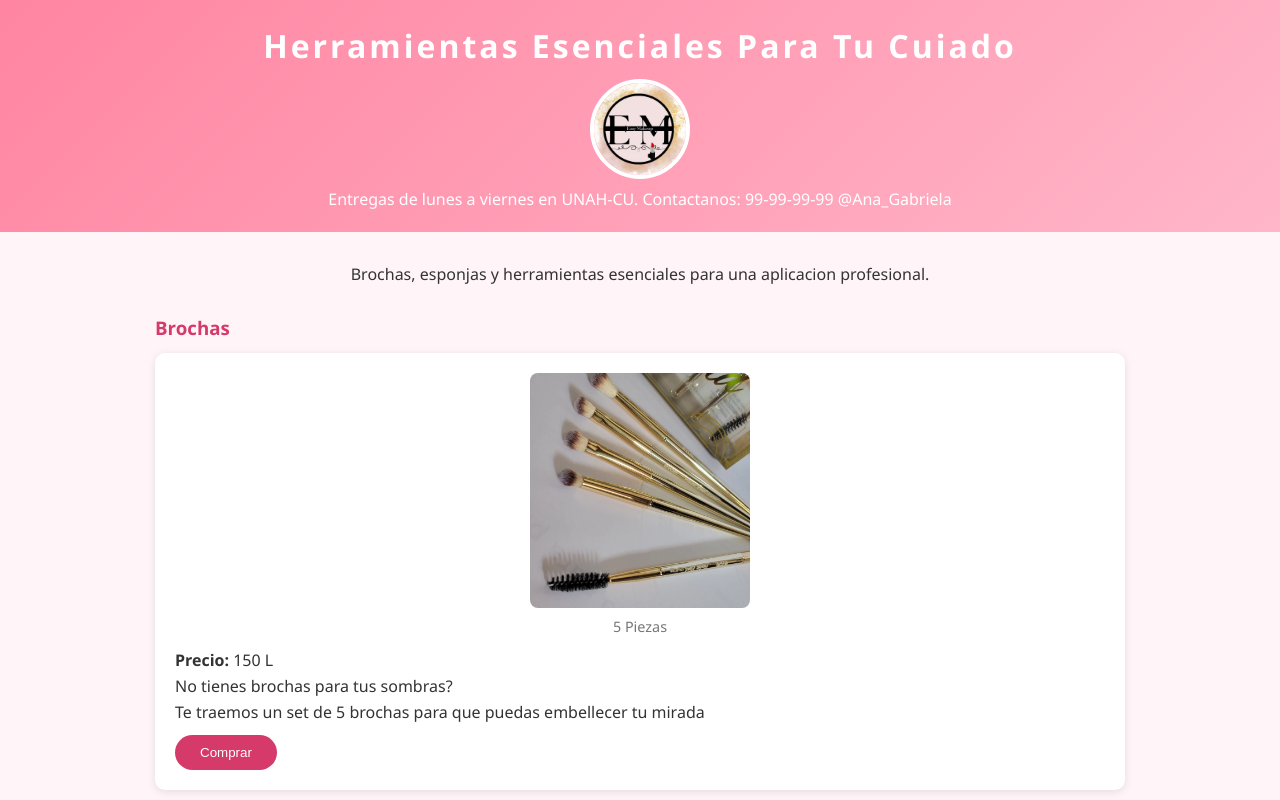
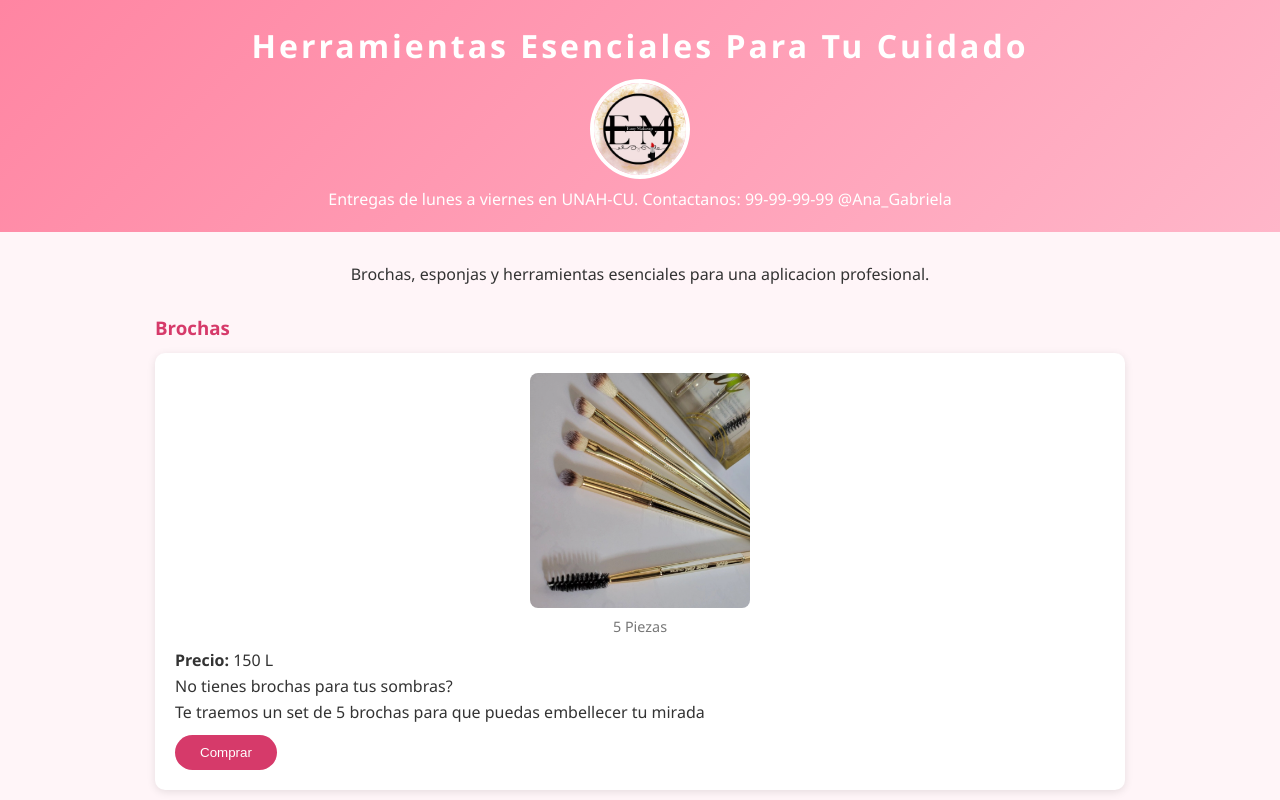
Before and after one commit to anderzo/easy_makeup, a plain HTML site: page accesorios/accesorios.html in a window 1280 px wide. Shown: the top 800 px of the page. Drawn offline with Linux system fonts and the light colour scheme.

Commit message:
arreglando errores

```diff
--- a/accesorios/accesorios.html
+++ b/accesorios/accesorios.html
@@ -8,7 +8,7 @@
 </head>
 <body>
     <header class="header">
-        <h1> Herramientas Esenciales Para Tu Cuiado </h1>
+        <h1> Herramientas Esenciales Para Tu Cuidado </h1>
         <div class="logo">
             <a href="../index.html"><img src="../logo.jpeg" alt="" width="100" height="100"></a>
         </div>
```
